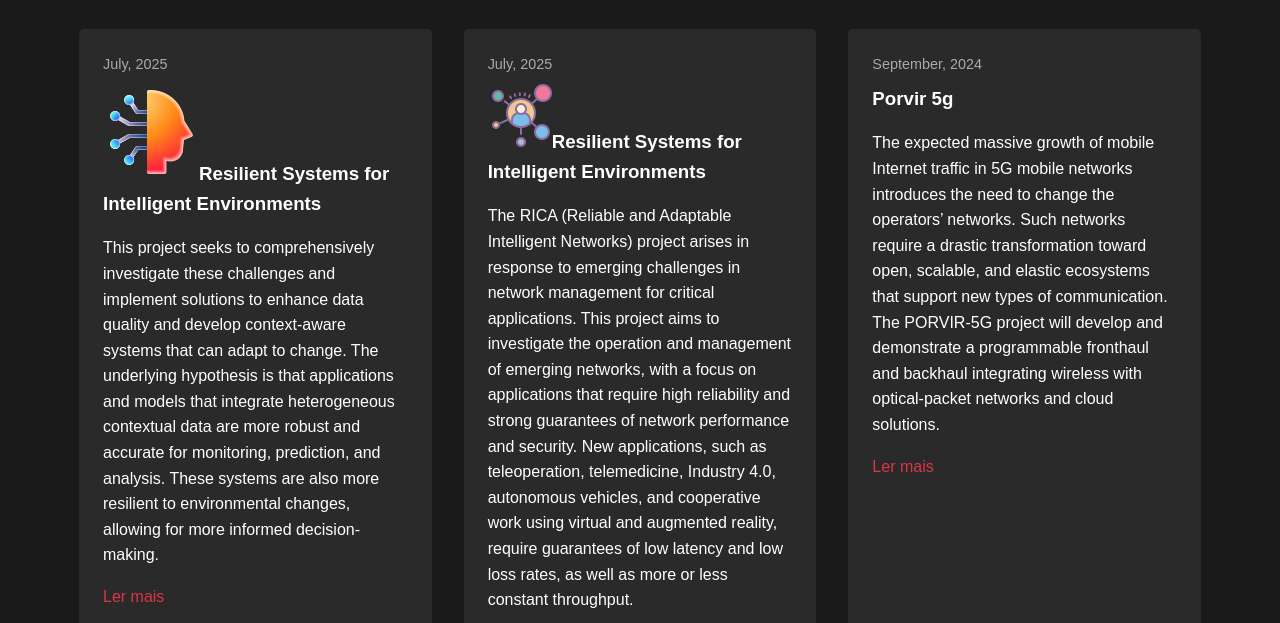
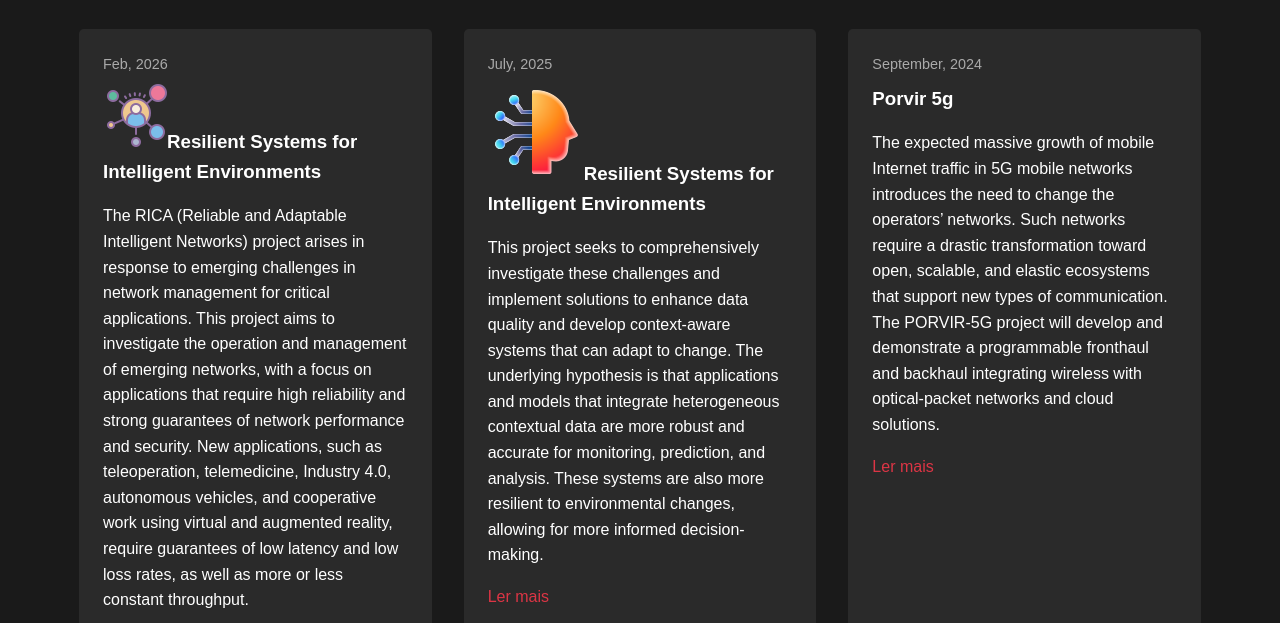
Before and after one commit to prettore/prettore.github.io, a plain HTML site: page research.html in a window 1280 px wide. Shown: the part 177-800 px from the top of the page. Drawn offline with Linux system fonts and the light colour scheme.

Commit message:
Update research.html

```diff
--- a/research.html
+++ b/research.html
@@ -36,17 +36,17 @@
             <div class="research-cards">
 
                 <div class="research-card">
+                    <div class="date">Feb, 2026</div>
+                    <h3><img src="images/rica-icon.png" alt="Reliable and Adaptive Intelligent Networks" class="lecture-image">Resilient Systems for Intelligent Environments</h3>
+                    <p>The RICA (Reliable and Adaptable Intelligent Networks) project arises in response to emerging challenges in network management for critical applications. This project aims to investigate the operation and management of emerging networks, with a focus on applications that require high reliability and strong guarantees of network performance and security. New applications, such as teleoperation, telemedicine, Industry 4.0, autonomous vehicles, and cooperative work using virtual and augmented reality, require guarantees of low latency and low loss rates, as well as more or less constant throughput.</p>
+                    <a href="https://www.rettore.com.br/rica-project/" class="read-more">Ler mais</a>
+                </div>
+
+                <div class="research-card">
                     <div class="date">July, 2025</div>
                     <h3><img src="images/intelligent-person.png" alt="Resilient Systems for Intelligent Environments" class="lecture-image">Resilient Systems for Intelligent Environments</h3>
                     <p>This project seeks to comprehensively investigate these challenges and implement solutions to enhance data quality and develop context-aware systems that can adapt to change. The underlying hypothesis is that applications and models that integrate heterogeneous contextual data are more robust and accurate for monitoring, prediction, and analysis. These systems are also more resilient to environmental changes, allowing for more informed decision-making.</p>
                     <a href="https://prettore.github.io/sirai-project/" class="read-more">Ler mais</a>
-                </div>
-
-                <div class="research-card">
-                    <div class="date">July, 2025</div>
-                    <h3><img src="images/rica-icon.png" alt="Reliable and Adaptive Intelligent Networks" class="lecture-image">Resilient Systems for Intelligent Environments</h3>
-                    <p>The RICA (Reliable and Adaptable Intelligent Networks) project arises in response to emerging challenges in network management for critical applications. This project aims to investigate the operation and management of emerging networks, with a focus on applications that require high reliability and strong guarantees of network performance and security. New applications, such as teleoperation, telemedicine, Industry 4.0, autonomous vehicles, and cooperative work using virtual and augmented reality, require guarantees of low latency and low loss rates, as well as more or less constant throughput.</p>
-                    <a href="https://www.rettore.com.br/rica-project/" class="read-more">Ler mais</a>
                 </div>
 
                  <div class="research-card">
```
